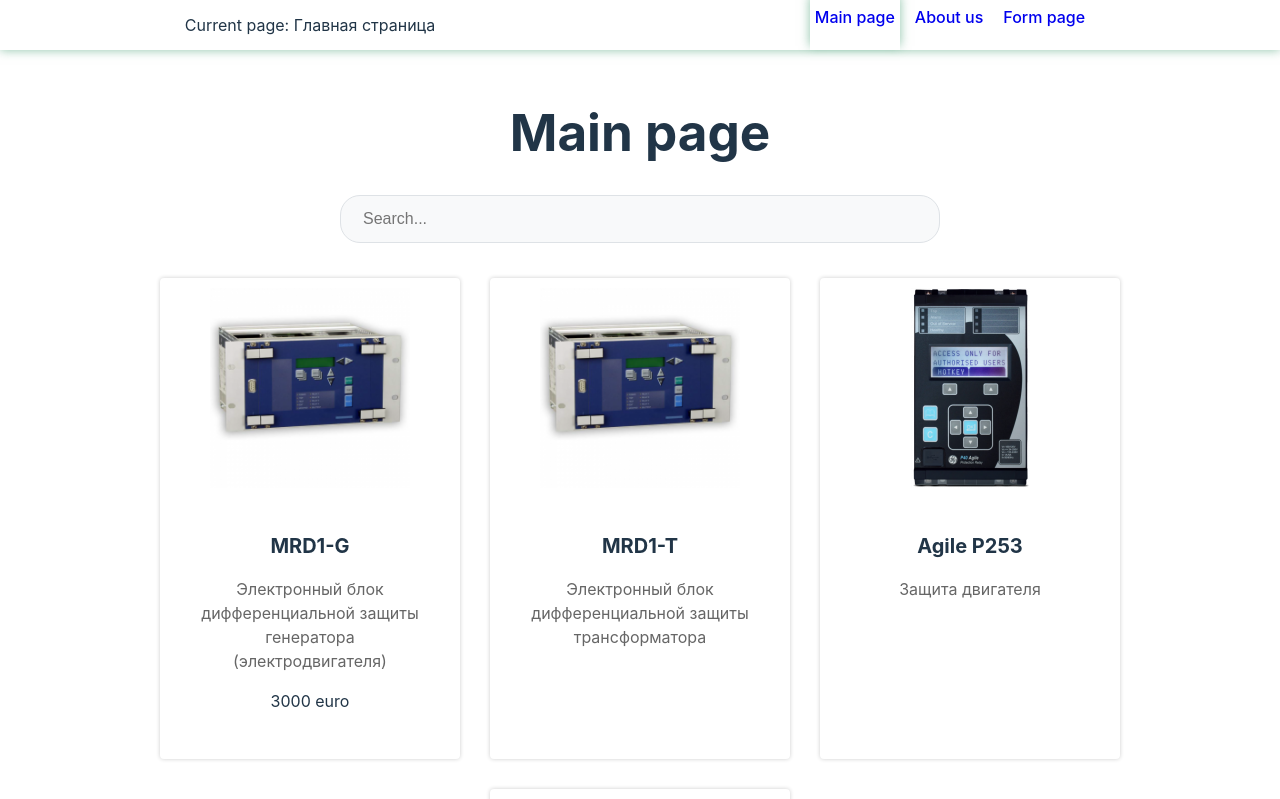
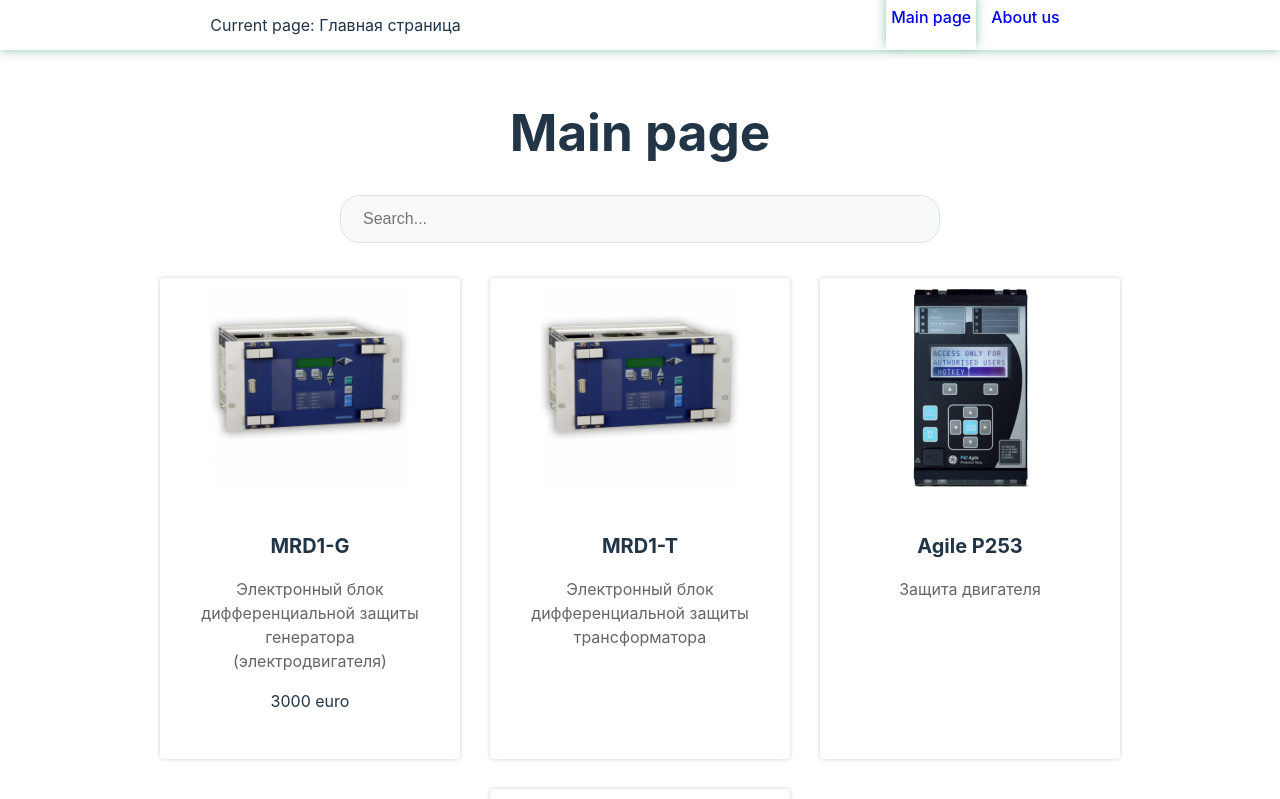
Before and after one commit to AntonFartovii/react-rs-course, a React (Vite) app: page / in a window 1280 px wide. Shown: the top 799 px of the page. Built offline with nearby package versions, Linux system fonts and the light colour scheme.

Commit message:
refactor: router without form

```diff
--- a/src/routes.tsx
+++ b/src/routes.tsx
@@ -7,7 +7,6 @@
 import MainPage from './pages/MainPage';
 import AboutPage from "./pages/AboutPage";
 import Page404 from "./pages/Page404";
-import FormPage from "./pages/FormPage";
 
 export interface IRoute {
     name: string
@@ -25,12 +24,7 @@
         name: 'About us',
         path: ABOUT_US,
         Component: <AboutPage/>,
-    },
-    {
-        name: 'Form page',
-        path: FORM_ROUTE,
-        Component: <FormPage/>,
-    },
+    }
 ]
 
 export const routesAll: IRoute[] = [
```
